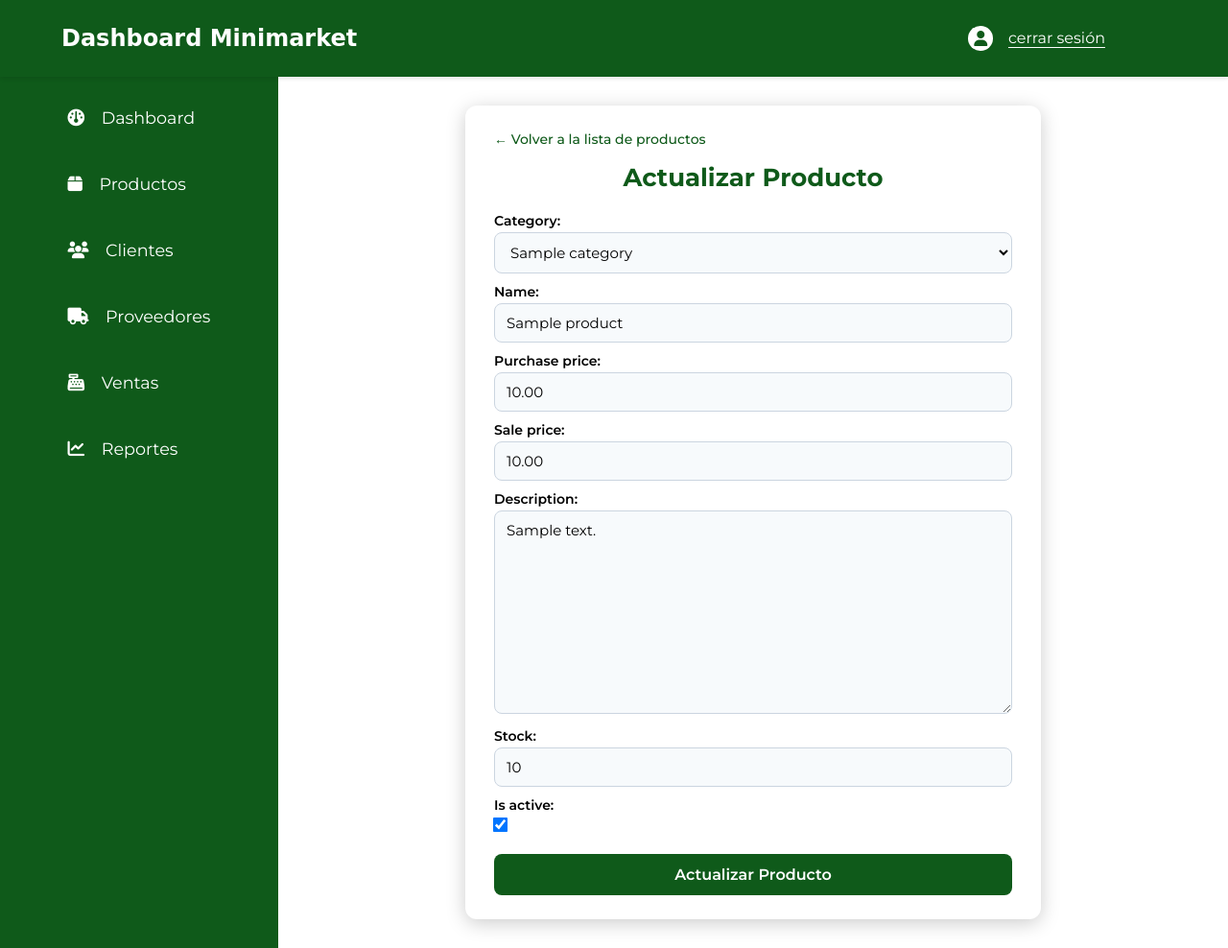
After one commit to AndresDev-20/Minimarket_FullStack_Django, a Django app: page /products/edit/1/ in a window 1280 px wide. The commit adds this page. Shown: the whole page at 96% size. Run offline with Django 5.2, Linux system fonts and the light colour scheme; tables that the repository leaves empty hold one stand-in row (values such as "Sample post").

Commit message:
First commit

```diff
--- a/apps/products/templates/category/create.html
+++ b/apps/products/templates/category/create.html
@@ -2,7 +2,7 @@
 
 {% block dashboard_content %}
 <div class="Category_add">
-  <a href="{% url 'category' %}" class="Button__back">Back to Categories</a>
+  <a href="{% url 'category' %}" class="Button__back">Volver a la lista de categorias</a>
   <h1 class="Category__add-title">Create Category</h1>
   <form method="post" class="Category__form">
     {% csrf_token %}
--- /dev/null
+++ b/apps/products/templates/product/edit.html
@@ -0,0 +1,14 @@
+{% extends 'dashboard.html' %}
+{% block dashboard_content %}
+  <div class="product-form">
+  <a href="{% url 'products' %}" class="product-form__back">← Volver a la lista de productos</a>
+
+  <h1 class="product-form__title"> Actualizar Producto</h1>
+
+  <form method="POST" class="product-form__form">
+    {% csrf_token %}
+    {{ form.as_p }}
+    <button type="submit" class="product-form__btn">Actualizar Producto</button>
+  </form>
+</div>
+{% endblock %}
--- a/apps/products/urls.py
+++ b/apps/products/urls.py
@@ -7,7 +7,11 @@ urlpatterns = [
     # Productos
     path('', views.product_list, name='products'),
     path('create/', views.product_create, name='product_create'),
+    path('edit/<int:product_id>/', views.product_edit, name='product_edit'),
+    path('delete/<int:product_id>/', views.product_delete, name='product_delete'),
     # Categorias
     path('categories/', views.category_list, name='category'),
-    path('categories/create/', views.category_create, name='category_create')
+    path('categories/create/', views.category_create, name='category_create'),
+    path('categories/edit/<int:category_id>/', views.category_edit, name='category_edit'),
+    path('categories/delete/<int:category_id>/', views.category_delete, name='category_delete'),
 ]
--- a/apps/products/views.py
+++ b/apps/products/views.py
@@ -1,35 +1,79 @@
-from django.shortcuts import render
+from django.shortcuts import render, HttpResponse, redirect
 from .models import Category, Product
 from .forms import ProductForm, CategoryForm
 
 # Create your views here.
+
 # Products
+# List all products
 def product_list(request):
     list_products = Product.objects.all()
     return render(request, 'product/products.html', {'list_products': list_products})
 
+# Create a new product
 def product_create(request):
     form = ProductForm()
     if request.method == 'POST':
         form = ProductForm(request.POST)
         if form.is_valid():
             form.save()
-            return render(request, 'product/products.html', {'list_products': Product.objects.all()})
+            return redirect('products')
     return render(request, 'product/create.html', {'form': form})
+
+# Edit an existing product
+def product_edit(request, product_id):
+    product = Product.objects.get(id=product_id)
+    form = ProductForm(instance=product)
+    if request.method == 'POST':
+        form = ProductForm(request.POST, instance=product)
+        if form.is_valid():
+            form.save()
+            return redirect('products')
+    return render(request, 'product/edit.html', {'form': form, 'product': product})
+
+# Delete an existing product
+def product_delete(request, product_id):
+    product = Product.objects.get(id=product_id)
+    if request.method == 'POST':
+        product.delete()
+        return redirect('products')
+    return HttpResponse(status=405)
+
 
 
 
 
 # Categories
+# List all categories
 def category_list(request):
     list_categories = Category.objects.all()
     return render(request, 'category/categories.html', {'list_categories': list_categories})
 
+# Create a new category
 def category_create(request):
     form = CategoryForm()
     if request.method == 'POST':
         form = CategoryForm(request.POST)
         if form.is_valid():
             form.save()
-            return render(request, 'category/categories.html', {'list_categories': Category.objects.all()})
+            return redirect('category')
     return render(request, 'category/create.html', {'form': form})
+
+# Edit an existing category
+def category_edit(request, category_id):
+    category = Category.objects.get(id=category_id)
+    form = CategoryForm(instance=category)
+    if request.method == 'POST':
+        form = CategoryForm(request.POST, instance=category)
+        if form.is_valid():
+            form.save()
+            return redirect('category')
+    return render(request, 'category/edit.html', {'form': form, 'category': category})
+
+# Delete an existing category
+def category_delete(request, category_id):
+    category = Category.objects.get(id=category_id)
+    if request.method == 'POST':
+        category.delete()
+        return redirect('category')
+    return HttpResponse(status=405)
--- a/static/css/style.css
+++ b/static/css/style.css
@@ -321,11 +321,22 @@ td {
   border-radius: 4px;
 }
 
+.Button__delete-form {
+  display: inline;
+  margin: 0;
+  padding: 0;
+  border: none;
+  width: 100%;
+  max-width: 90px;
+}
+
 .Button__delete {
   background-color: red;
-  padding: 0.3em;
+  cursor: pointer;
+  border: none;
+  padding: 0.4em;
   width: 100%;
-  max-width: 90px;
+  max-width: 95px;
   color: white;
   border-radius: 4px;
 }
```
Also changed, not shown: apps/products/templates/category/categories.html (+8 -2 lines), apps/products/templates/category/edit.html (added, +15 -0 lines), apps/products/templates/product/products.html (+13 -4 lines).
